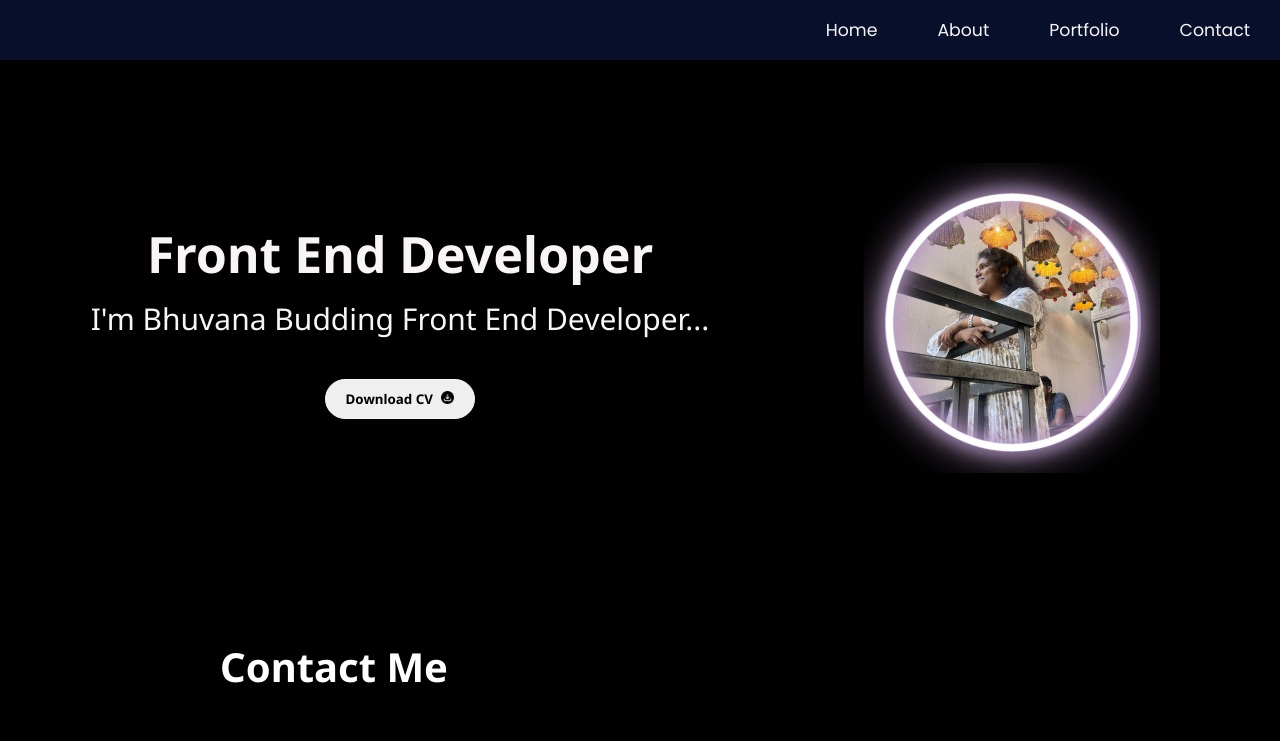
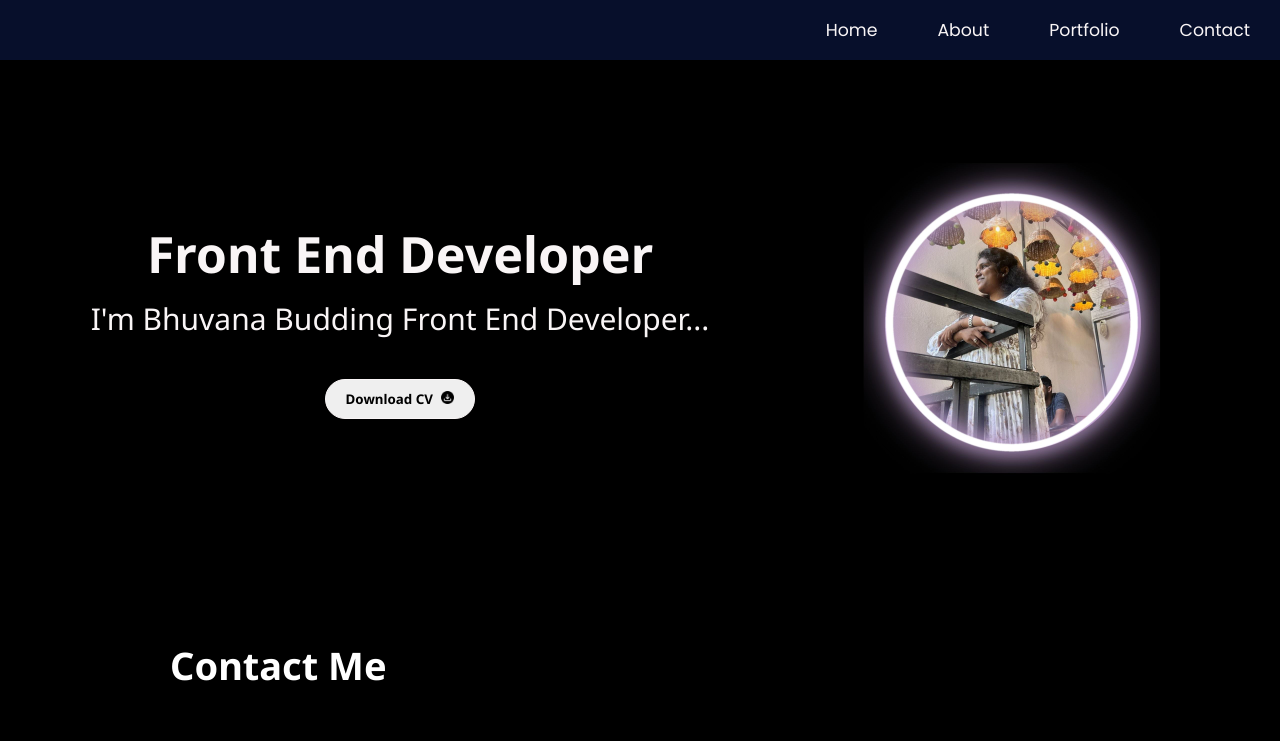
Before and after one commit to Bhuvana1108/My-Personal-Portfolio, a plain HTML site: page index.html in a window 1280 px wide. Shown: the top 741 px of the page. Drawn offline with Linux system fonts and the light colour scheme.

Commit message:
style changed

```diff
--- a/style.css
+++ b/style.css
@@ -131,8 +131,10 @@ div{
 
 .contact-section h2{
   color:white;
-  margin: 10px 200px;
-  font-size:40px;
+  margin: 10px 150px;
+  font-size:38px;
+  display: inline-block;
+  text-align: center;
 }
 
 .Icons{
```
